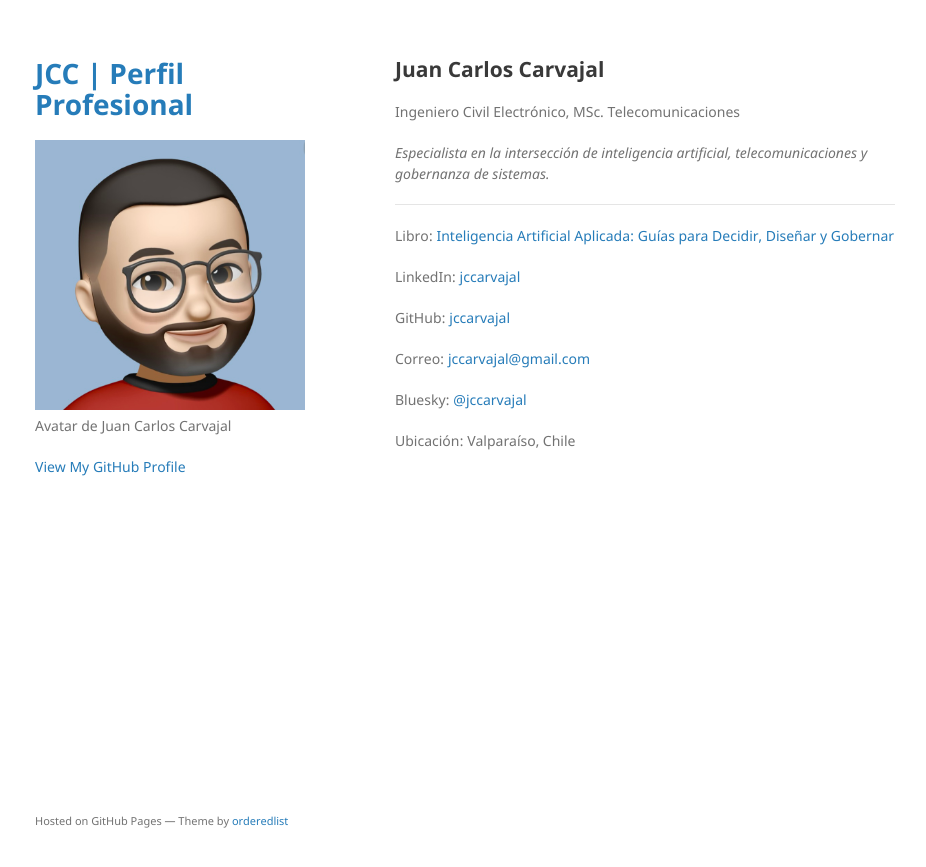
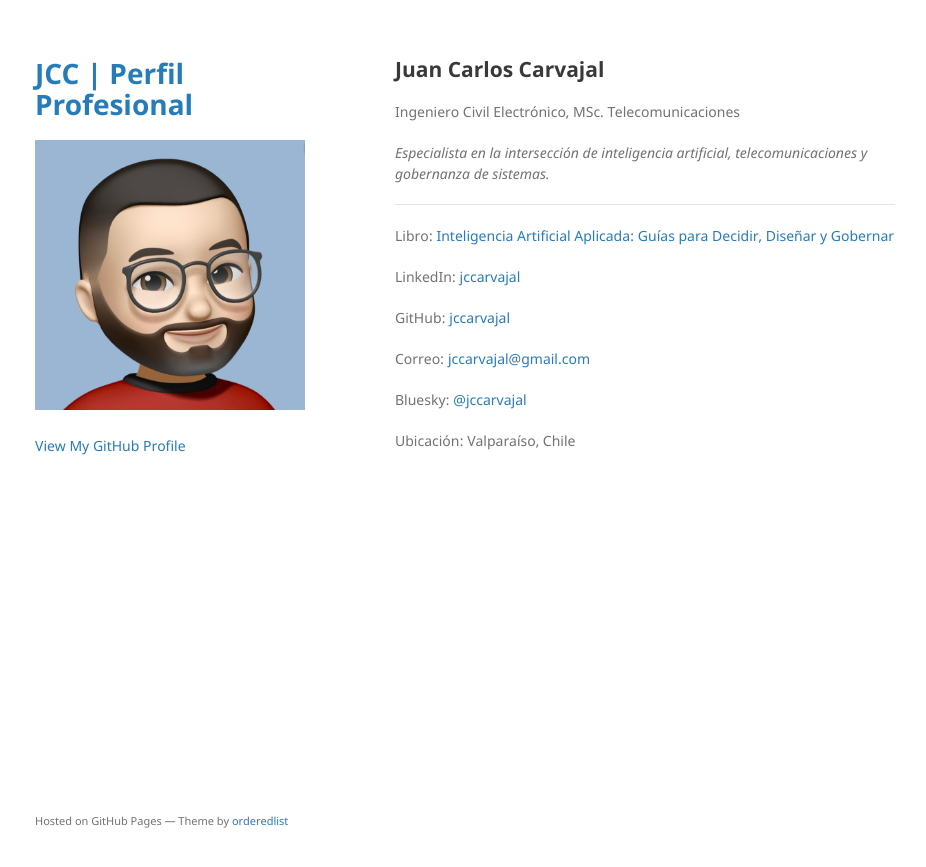
Before and after one commit to jccarvajal/jccarvajal.github.io, a Jekyll site: the page built from index.md, in a window 1280 px wide. Shown: the top 867 px of the page, without its empty margins (175-1101 px from the left). Built offline with Jekyll 4.4.1, drawn with Linux system fonts in a browser that asks for light colours; the repository's description, which GitHub fills in, is left out; our own code applies the rules of GitHub Pages for plain Markdown files.

Commit message:
Update _config.yml

```diff
--- a/_config.yml
+++ b/_config.yml
@@ -1,6 +1,6 @@
 title: JCC | Perfil Profesional
 logo: /assets/img/avatar_jcg.jpeg
-description: Avatar de Juan Carlos Carvajal
+description:
 show_downloads: false
 google_analytics:
 theme: jekyll-theme-minimal
```
